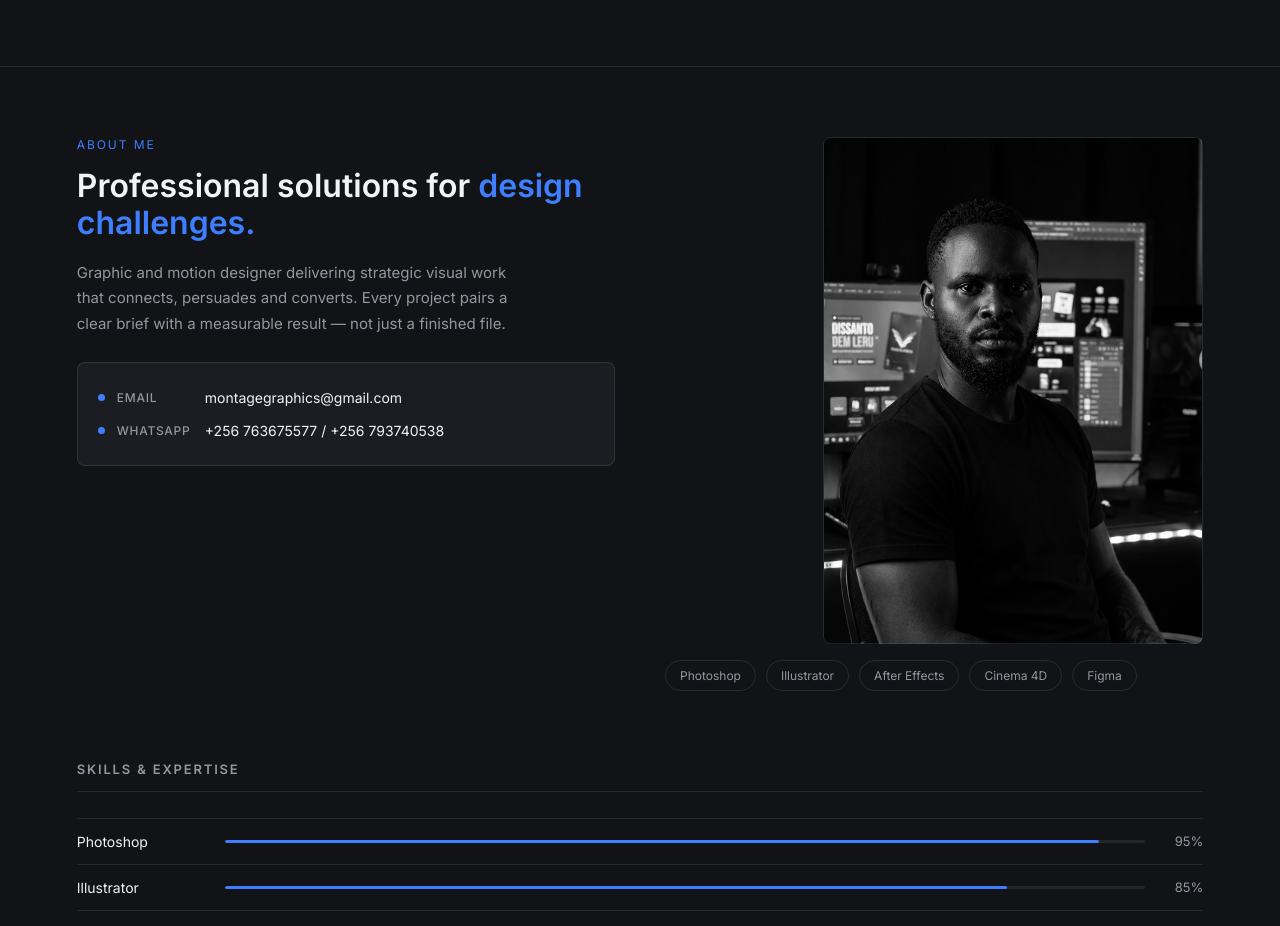
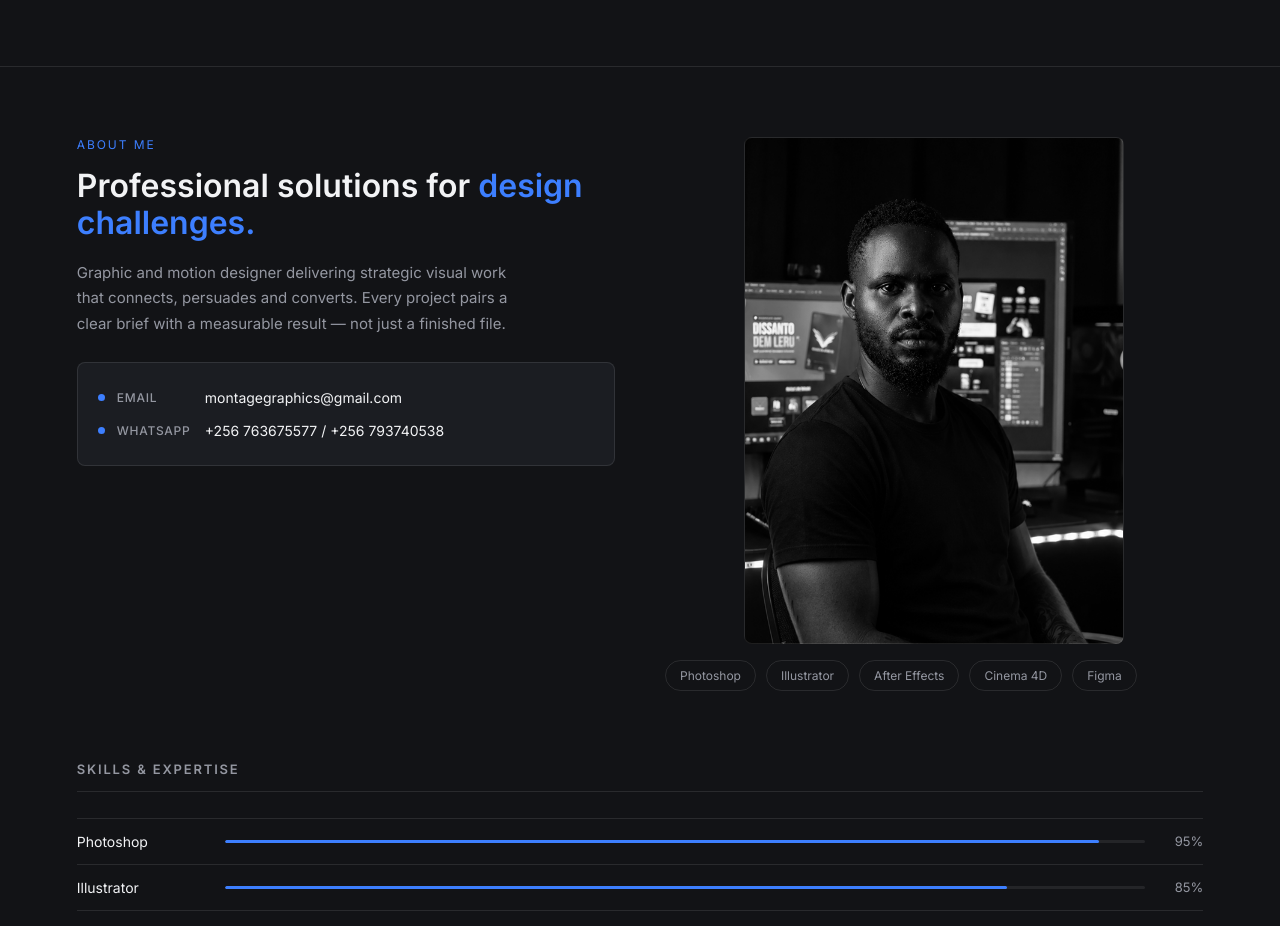
Before and after one commit to geo-web-maker/montage-graphics-website, a React (Vite) app in the folder frontend/: page / in a window 1280 px wide. Shown: the part 780-1706 px from the top of the page. Built offline with nearby package versions, Linux system fonts and the light colour scheme; no server answers.

Commit message:
Fix margin property for frame in montage.css

```diff
--- a/frontend/src/styles/montage.css
+++ b/frontend/src/styles/montage.css
@@ -211,7 +211,7 @@
   height:auto; aspect-ratio: 3 / 4; border-radius:8px; border:1px solid var(--line);
   background-position:top center; background-repeat:no-repeat;
   margin-bottom:16px;   max-width:380px;
-  margin:0 0 16px auto;
+  margin:0 auto 16px
 }
 .montage-root .chips{display:flex; flex-wrap:wrap; gap:10px;}
 .montage-root .chip{border:1px solid var(--line); border-radius:999px; padding:7px 14px; font-size:12px; color:var(--ink-dim);}
```
